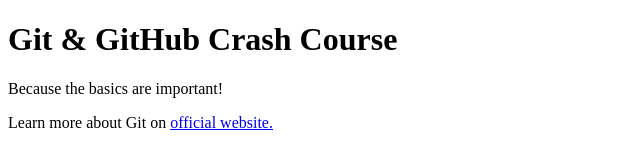
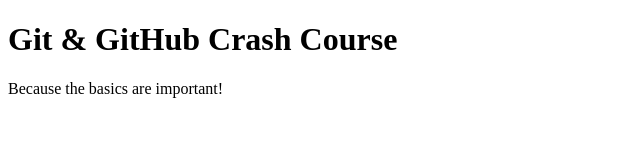
Before and after one commit to Gourav01s/github-crash-course, a plain HTML site: page index.html in a window 1280 px wide. Shown: the whole page, without its empty margins (0-640 px from the left). Drawn offline with Linux system fonts and the light colour scheme.

Commit message:
Revert "added link to git docs"
This reverts commit 061579c5965f701262233cd6e163b7979a8eeb5d.

```diff
--- a/index.html
+++ b/index.html
@@ -9,8 +9,5 @@
   <body>
     <h1>Git & GitHub Crash Course</h1>
     <p>Because the basics are important!</p>
-    <p>Learn more about Git on
-      <a href="https://git-scm.com/book/en/v2">official website.</a>
-    </p>
   </body>
 </html>
```
